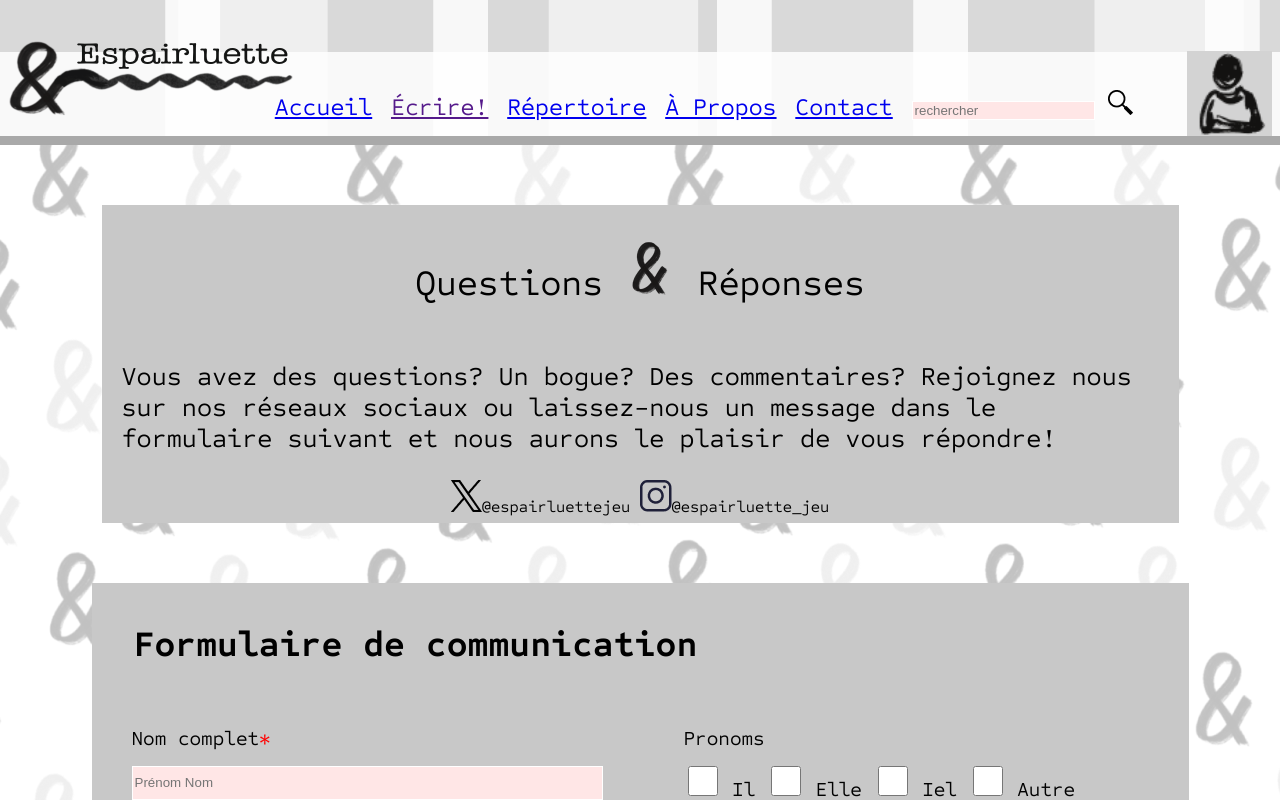
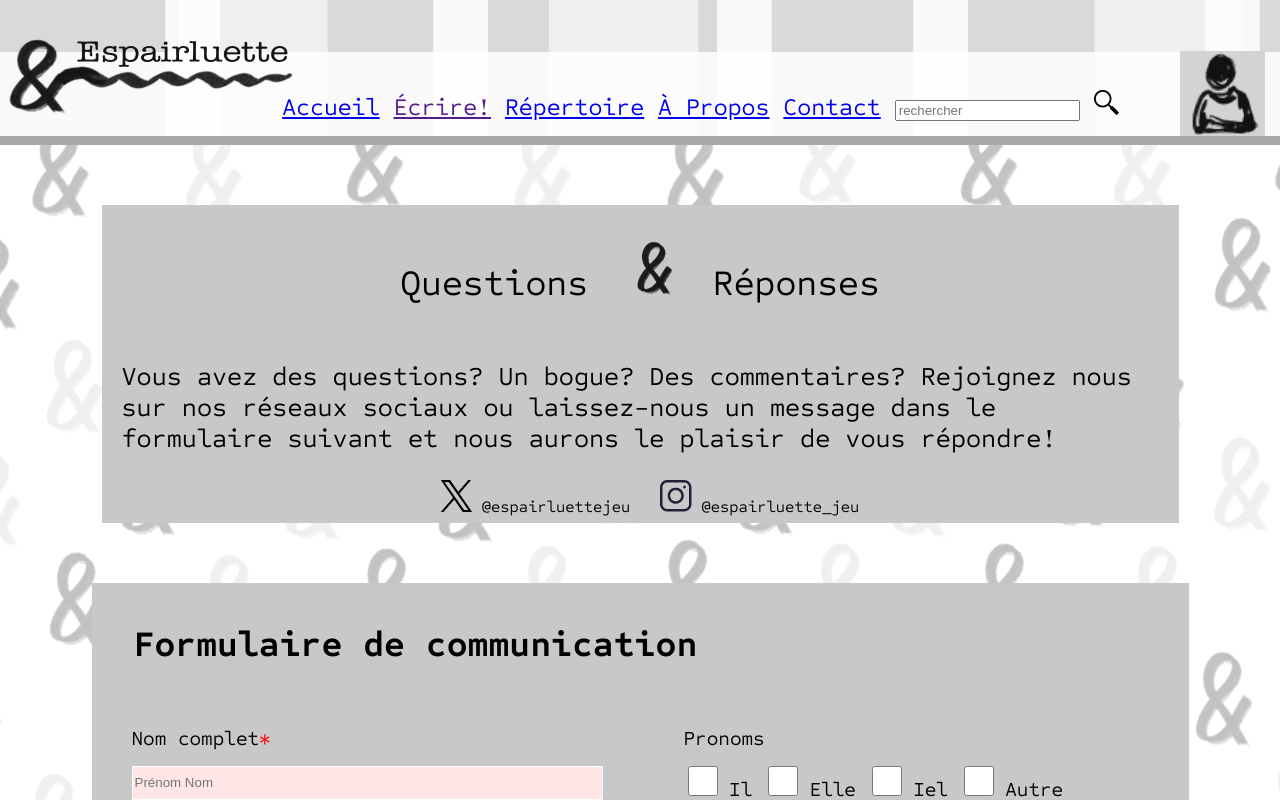
Before and after one commit to Maxime2132223/Espairluette, a plain HTML site: page site-espairluette/contact.html in a window 1280 px wide. Shown: the top 800 px of the page. Drawn offline with Linux system fonts and the light colour scheme.

Commit message:
Finission Contact et Repertoire
les deux pages ont l'air bon, il manque juste l'alignement du header et footer

```diff
--- a/site-espairluette/contact.html
+++ b/site-espairluette/contact.html
@@ -6,24 +6,28 @@
         <link href="styles/style-espairluette.css" rel="stylesheet" >
         <link href="styles/style-espairluette-contact.css" rel="stylesheet" >
     </head>
-    <body class="contact" class="background">
+    <body class="contact background">
         <header id="header">
             <!--Navigation principale-->
             <nav>
+                <span>
                     <img class="logo" src="images/entete/logo-espairluette-2.png" alt="Logo Espairluette">
+                </span>
                 <div class="text-header">
+                    <span>
                         <a href="index.html">Accueil</a>
                         <a href="">Écrire!</a>
                         <a href="repertoire.html">Répertoire</a>
                         <a href="a-propos.html">À Propos</a>
                         <a href="contact.html">Contact</a>
-                    <div class="recherche">
+                        <span class="recherche">
                             <input type="text" type="image" name="recherche" id="recherche" placeholder="rechercher" required class="input-image">
                             <img src="images/entete/loupe.png" alt="Barre de recherche">
-                    </div>
-                    <div class="profil">
+                        </span>
+                    </span>
+                    <span class="profil">
                         <img  src="images/entete/Image-profil.png" alt="Profil">
-                    </div>
+                    </span>
                 </div>
             </nav>
         </header>
@@ -89,6 +93,7 @@
                 <input type="submit" name="envoyer" id="envoyer" value="& on envoie!" class="bouton">
             </form>
         </main>
+        <!--Bas de page-->
         <footer>
             <a href="#header">Retour en haut</a>
             <div class="text-footer">
@@ -96,8 +101,12 @@
                 <a href="contact.html">Contactez nous</a>
             </div>
             <div class="logo">
+                <span>
                     <img src="images/basdepage/logo-x.png" alt="lien X">
+                </span>
+                <span>
                     <img src="images/basdepage/logo-instagram.png" alt="lien Instagram">
+                </span>
             </div>
         </footer>
     </body>
--- a/site-espairluette/styles/style-espairluette-contact.css
+++ b/site-espairluette/styles/style-espairluette-contact.css
@@ -1,9 +1,4 @@
-@font-face {
-    font-family: SometypeMono;
-    src: url("../police/SometypeMono-VariableFont_wght.ttf");
-}
 body{
-    font-family: SometypeMono;
     background-image: url("../images/contact/Background_Contact.png")
 }
 
@@ -46,6 +41,11 @@ body{
     font-style: normal;
     font-weight: 400;
     line-height: normal;
+}
+
+.qr img{
+    margin-left: 20px;
+    margin-right: 10px;
 }
 
 .formulaire{
@@ -92,17 +92,18 @@ legend{
 .formulaire .input-checkbox{
     width: 30px;
     height: 30px;
+    margin-right: 0;
 }
 
 .formulaire .input-tel{
     height: 30px;
 }
 
-input:invalid{
+.formulaire input:invalid{
     background-color: rgb(255, 230, 230);
 }
 
-input{
+.formulaire input{
     border: white solid 1px;
     margin-top: 15px;
 }
--- a/site-espairluette/styles/style-espairluette-repertoire.css
+++ b/site-espairluette/styles/style-espairluette-repertoire.css
@@ -1,10 +1,5 @@
-@font-face {
-    font-family: SometypeMono;
-    src: url("../police/SometypeMono-VariableFont_wght.ttf");
-}
 
 body{
-    font-family: SometypeMono;
     background-image: url("../images/repertoire/Background_Repertoire.png");
 }
 
--- a/site-espairluette/styles/style-espairluette.css
+++ b/site-espairluette/styles/style-espairluette.css
@@ -92,7 +92,7 @@ footer{
 
 footer .logo{
     display: flex;
-    flex-direction:; column;
+    flex-direction: column;
     justify-content: flex-end;
     align-content: center;
     flex-wrap: nowrap;
```
Also changed, not shown: site-espairluette/repertoire.html (+14 -6 lines). Lines whose indentation alone changed are shown as unchanged.
